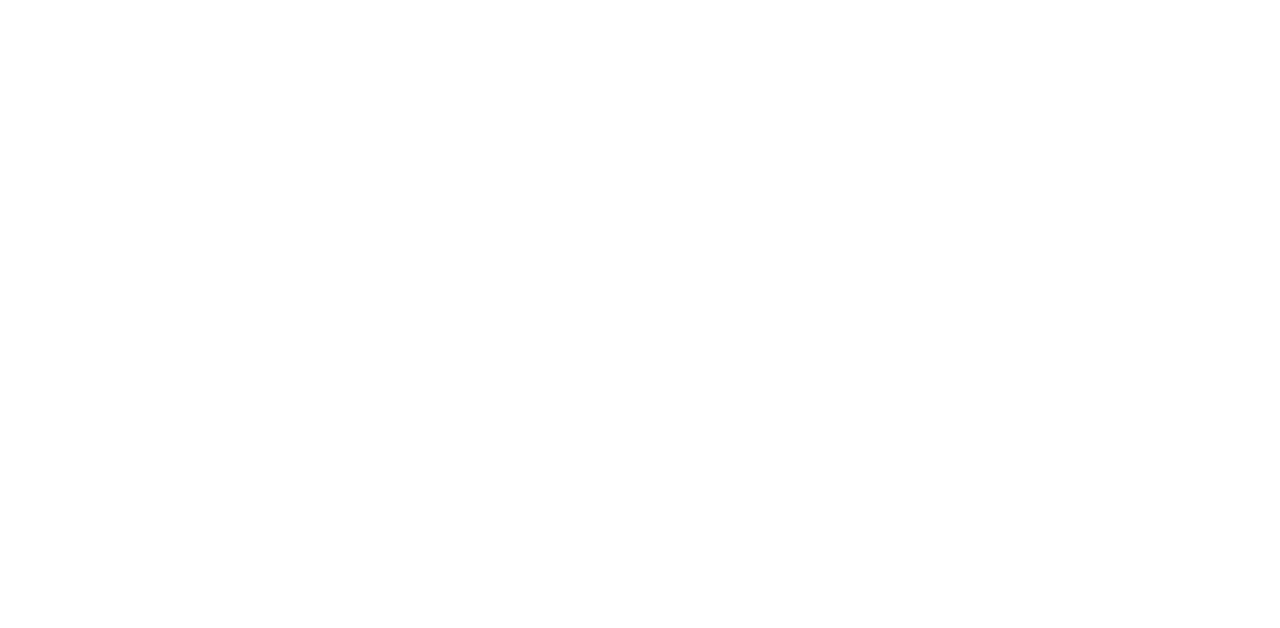
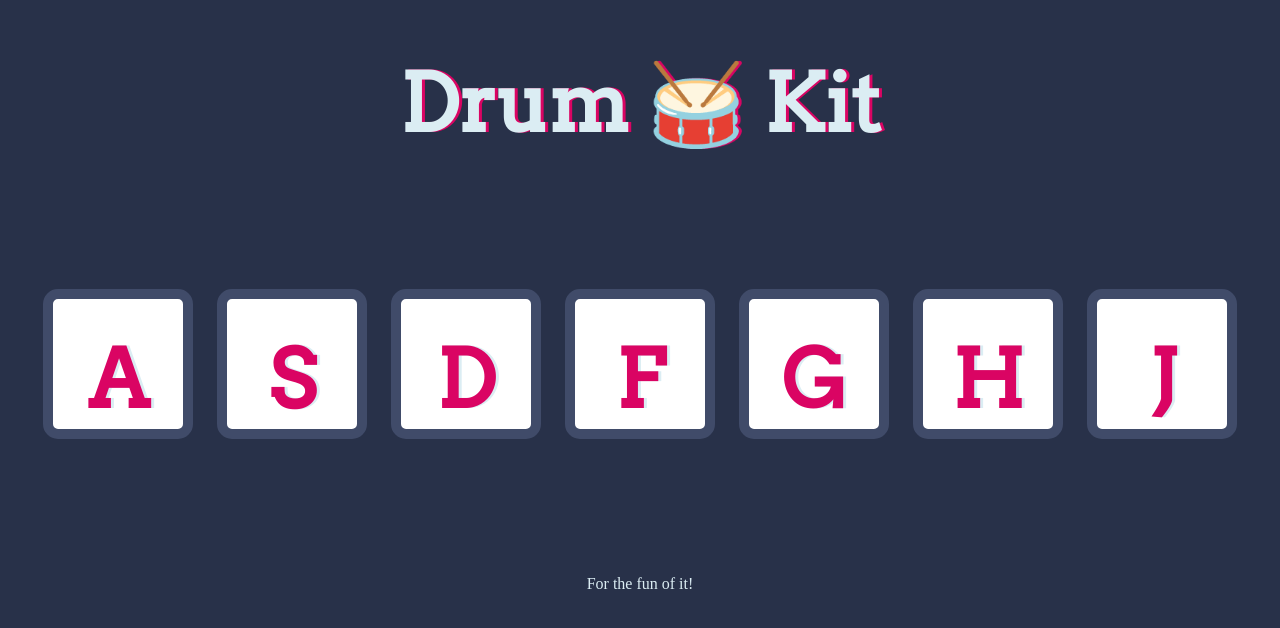
Before and after one commit to rsmostlyharmless/drum-kit, a plain HTML site: page index.html in a window 1280 px wide. Drawn offline with Linux system fonts and the light colour scheme.

Commit message:
html & css set up done

```diff
--- a/index.html
+++ b/index.html
@@ -15,12 +15,30 @@
             rel="stylesheet"
             href="style.css"
         />
+        <link
+            rel="stylesheet"
+            href="https://fonts.googleapis.com/css?family=Arvo"
+        />
     </head>
 
-    <body></body>
+    <body>
+        <h1 id="title">Drum 🥁 Kit</h1>
 
-    <script
-        src="script.js"
-        charset="UTF-8"
-    ></script>
+        <div class="set">
+            <button class="a drum">A</button>
+            <button class="s drum">S</button>
+            <button class="d drum">D</button>
+            <button class="f drum">F</button>
+            <button class="g drum">G</button>
+            <button class="h drum">H</button>
+            <button class="j drum">J</button>
+        </div>
+
+        <footer>For the fun of it!</footer>
+
+        <script
+            src="script.js"
+            charset="UTF-8"
+        ></script>
+    </body>
 </html>
--- a/style.css
+++ b/style.css
@@ -0,0 +1,72 @@
+body {
+    background-color: #283149;
+    text-align: center;
+}
+
+h1 {
+    color: #dbedf3;
+    font-family: 'Arvo', cursive;
+    font-size: 5rem;
+    text-shadow: 3px 0 #da0463;
+}
+
+footer {
+    color: #dbedf3;
+}
+
+.a {
+}
+
+.s {
+}
+
+.d {
+}
+
+.f {
+}
+
+.g {
+}
+
+.h {
+}
+
+.j {
+}
+
+.set {
+    margin: 10% auto;
+}
+
+.game-over {
+    background-color: red;
+    opacity: 0.8;
+}
+
+.pressed {
+    box-shadow: 0 3px 4px 0 #dbedf3;
+    opacity: 0.5;
+}
+
+.rum {
+    color: red;
+}
+
+.drum {
+    background-color: white;
+    border: 10px solid #404b69;
+    border-radius: 15px;
+    color: #da0463;
+    display: inline-block;
+    font-family: 'Arvo', cursive;
+    font-size: 5rem;
+    font-weight: 900;
+    height: 150px;
+    line-height: 2;
+    margin: 10px;
+    outline: none;
+    text-shadow: 3px 0 #dbedf3;
+    text-align: center;
+    width: 150px;
+}
```
Also changed, not shown: 1 other file.
